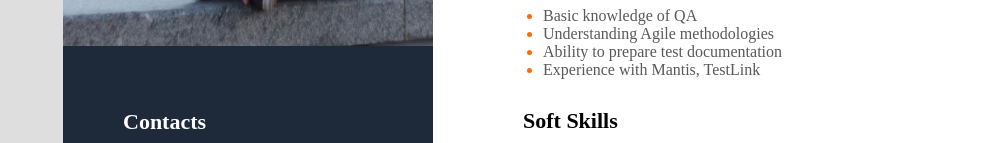
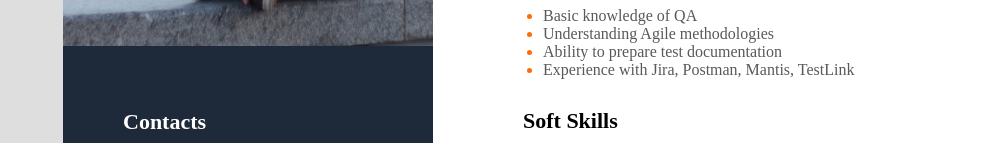
Before and after one commit to AnnGoldrin/AnnGoldrin, a plain HTML site: page index.html in a window 1280 px wide. Shown: the part 532-675 px from the top of the page, without its empty margins (277-1280 px from the left). Drawn offline with Linux system fonts and the light colour scheme; a web font is replaced by a local one.

Commit message:
update Jira, Postman

```diff
--- a/index.html
+++ b/index.html
@@ -138,7 +138,7 @@
                 </li>
                 <li class="dots">
                   <span class="text-container">
-                    Experience with Mantis, TestLink
+                    Experience with Jira, Postman, Mantis, TestLink
                   </span>
                 </li>
             </ul>
```
